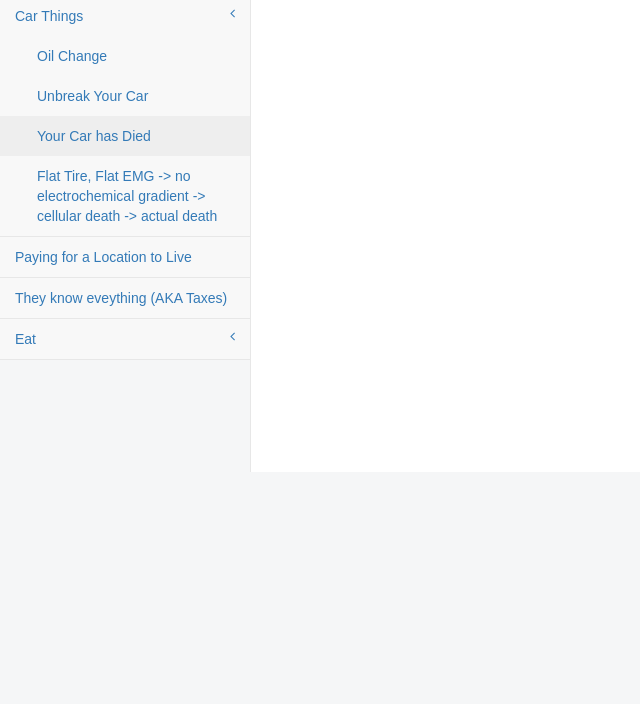
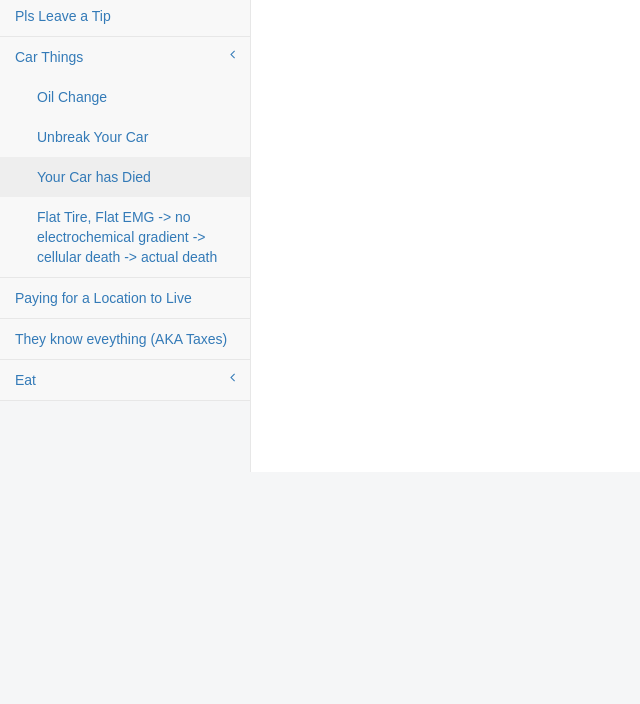
Before and after one commit to erinsussmann/HeckinCollege, a website: page startbootstrap-sb-admin-2-gh-pages/pages/deadbattery.html in a window 1280 px wide. Shown: the part 96-800 px from the top of the page, without its empty margins (0-640 px from the left). Drawn offline with Linux system fonts and the light colour scheme.

Commit message:
Adding Tip Calculator Stuff to all nav stuff and oh god am i tired

```diff
--- a/startbootstrap-sb-admin-2-gh-pages/pages/deadbattery.html
+++ b/startbootstrap-sb-admin-2-gh-pages/pages/deadbattery.html
@@ -44,6 +44,9 @@
                   <ul class="nav" id="side-menu">
 
                       <li><a href="#">What do you need help with?</a>
+                      </li>
+                      <li><!--taxes-->
+                          <a href="tipcalculator.html"> Pls Leave a Tip</a>
                       </li>
                         <li><!--carthings-->
                             <a href="#"> Car Things<span class="fa arrow"></span></a>
```
Also changed, not shown: startbootstrap-sb-admin-2-gh-pages/pages/blank.html (+3 -0 lines), startbootstrap-sb-admin-2-gh-pages/pages/flattire.html (+3 -0 lines), startbootstrap-sb-admin-2-gh-pages/pages/index.html (+1 -0 lines), startbootstrap-sb-admin-2-gh-pages/pages/oilchange.html (+3 -0 lines), startbootstrap-sb-admin-2-gh-pages/pages/rent.html (+3 -0 lines), startbootstrap-sb-admin-2-gh-pages/pages/taxes.html (+3 -0 lines), startbootstrap-sb-admin-2-gh-pages/pages/tipcalculator.html (+3 -0 lines), startbootstrap-sb-admin-2-gh-pages/pages/unbreakyourcar.html (+3 -0 lines).
